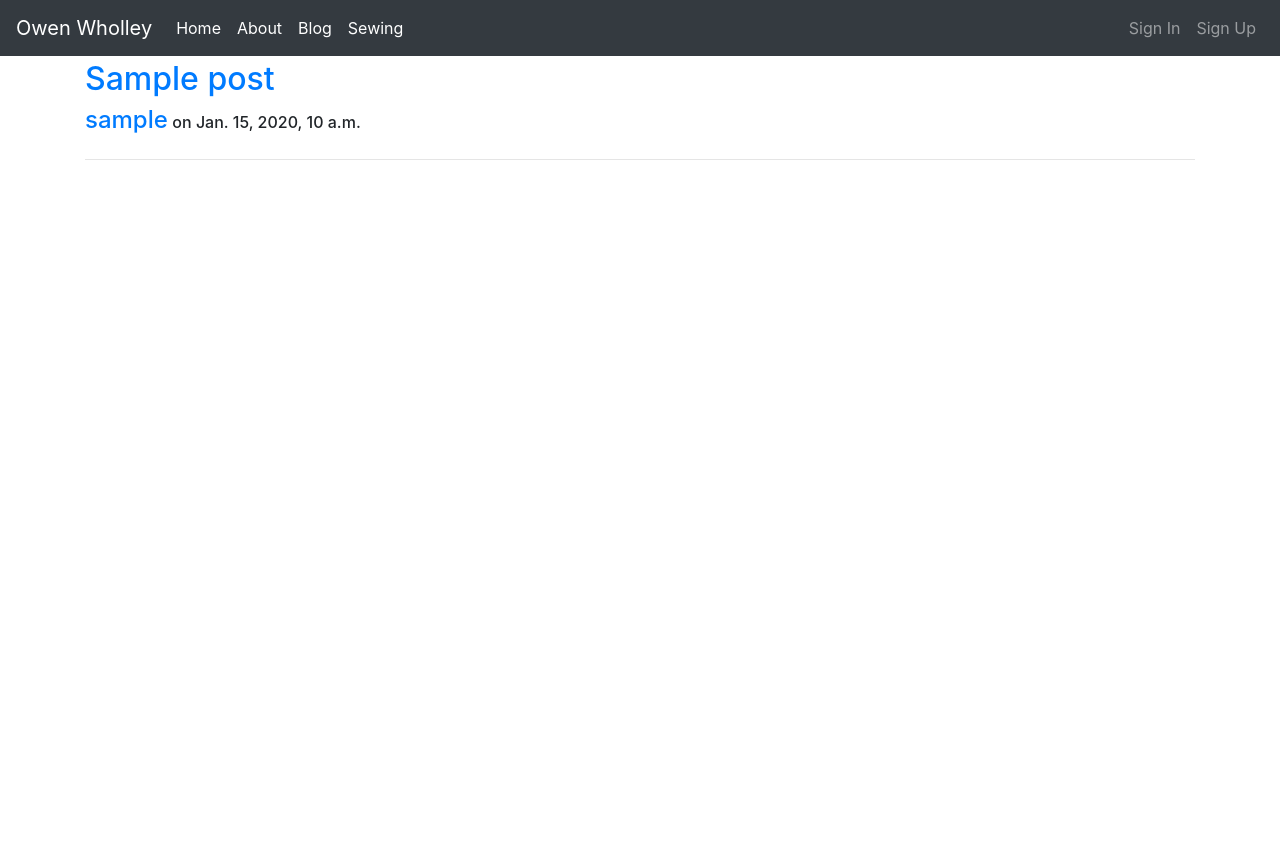
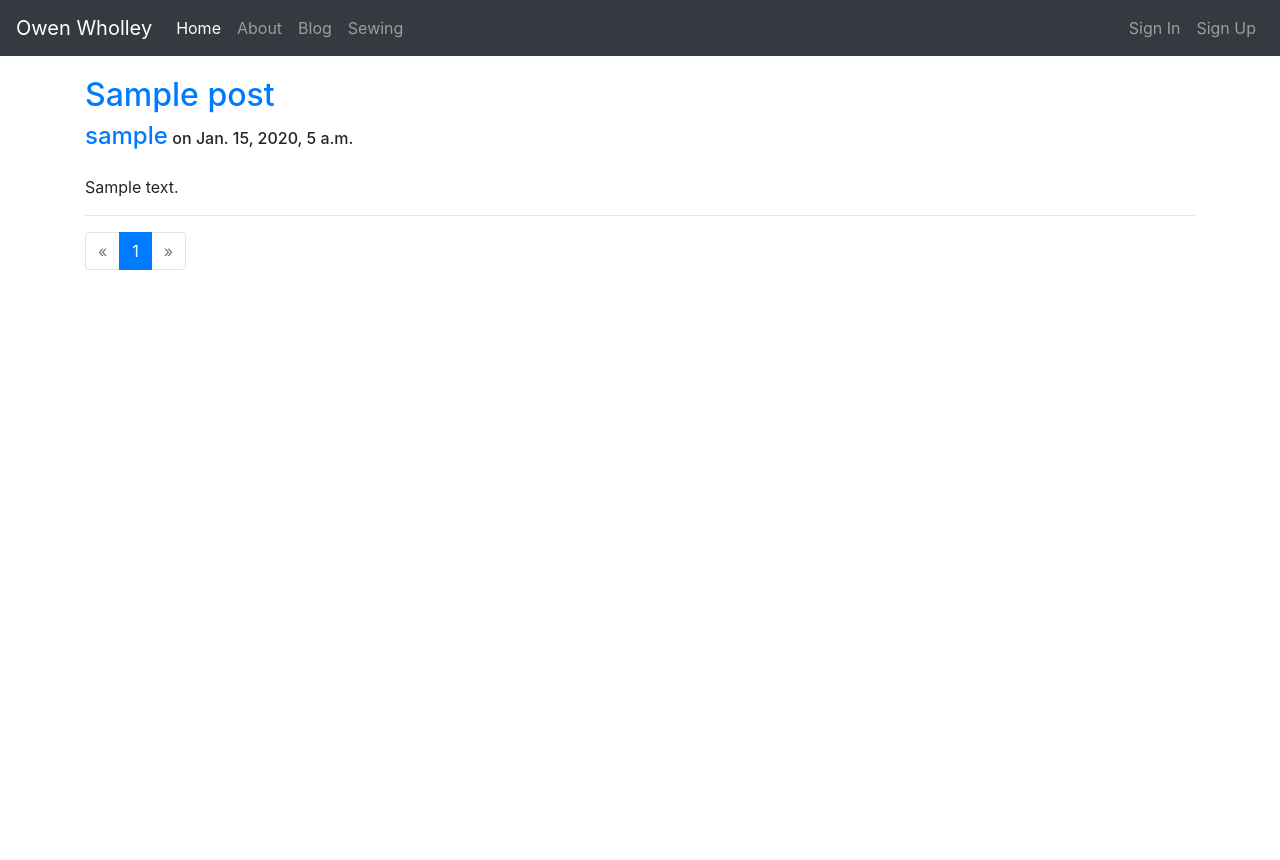
Before and after one commit to owholley/personal_site, a Django app: page /blog/ in a window 1280 px wide. Run offline with Django 4.2, Linux system fonts and the light colour scheme; tables that the repository leaves empty hold one stand-in row (values such as "Sample post"); parts of the project's set-up code (start-up, migrations or seed data) failed here and were passed over; some libraries are stand-ins or nearby versions.

Commit message:
Some more html/css changes, deleted image foreign key for post, added post description, implemented pagination for blog app.

```diff
--- a/blog/models.py
+++ b/blog/models.py
@@ -11,23 +11,14 @@ class Post(TimeStampedModel):
     slug = AutoSlugField("Post Address", always_update=False, populate_from="title")
     author = models.ForeignKey(
         get_user_model(), on_delete=models.CASCADE)
+    description = models.TextField(blank=True)
     content = RichTextField(blank=False)
+
+    class Meta:
+        ordering = ['-modified']
 
     def __str__(self):
         return self.title
 
     def get_absolute_url(self):
         return reverse('blog:detail', kwargs={"slug": self.slug})
-
-
-class Image(TimeStampedModel):
-    name = models.CharField(max_length=200)
-    post = models.ForeignKey(
-        Post,
-        on_delete=models.CASCADE,
-        related_name="images")
-    slug = AutoSlugField(
-        "Image Address",
-        always_update=False,
-        populate_from="name")
-    url = models.ImageField(upload_to='posts/')
--- a/blog/views.py
+++ b/blog/views.py
@@ -29,6 +29,7 @@ class PostDetailView(DetailView):
 
 
 class PostListView(ListView):
+    paginate_by = 5
     model = Post
     context_object_name = 'post_list'
     template_name = 'blog/post_list.html'
--- a/config/settings.py
+++ b/config/settings.py
@@ -155,7 +155,7 @@ AUTH_PASSWORD_VALIDATORS = [
 
 LANGUAGE_CODE = 'en-us'
 
-TIME_ZONE = 'UTC'
+TIME_ZONE = 'America/New_York'
 
 USE_I18N = True
 
--- a/static/css/base.css
+++ b/static/css/base.css
@@ -17,6 +17,7 @@ h1 {
 
 .container {
     height: 100vh;
+    padding-top: 1em;
 }
 
 
@@ -29,6 +30,7 @@ h1 {
     color: red;
 }
 
+/* Centering images in the blog post uploaded through rich text editor */
 p img {
     margin-left: auto;
     margin-right: auto;
@@ -37,6 +39,7 @@ p img {
     height: auto;
 }
 
+/* Adding some space at the bottom of a post */
 .post-content {
     padding-bottom: 3em;
 }
--- a/templates/_base.html
+++ b/templates/_base.html
@@ -32,13 +32,13 @@
                         <li class="nav-item active">
                             <a class="nav-link" href="{% url 'home' %}">Home <span class="sr-only">(current)</span></a>
                         </li>
-                        <li class="nav-item active">
+                        <li class="nav-item">
                             <a class="nav-link" href="{% url 'about' %}">About</a>
                         </li>
-                        <li class="nav-item active">
+                        <li class="nav-item">
                             <a class="nav-link" href="{% url 'blog:list' %}">Blog</a>
                         </li>
-                        <li class="nav-item active">
+                        <li class="nav-item">
                             <a class="nav-link" href="{% url 'sewing:list' %}">Sewing</a>
                         </li>
                     </ul>
--- a/templates/blog/post_list.html
+++ b/templates/blog/post_list.html
@@ -7,7 +7,7 @@
     {% if user.is_staff %}
         <h3>Staff Menu</h3>
 
-        <a class="btn btn-warning" href="{% url 'blog:create' %}" role="button">
+        <a class="btn btn-success" href="{% url 'blog:create' %}" role="button">
             Create Post
         </a>
 
@@ -26,8 +26,38 @@
                 {% if post.created != post.modified %}
                     <h6 class="updated">Updated {{ post.modified }}</h6>
                 {% endif %}
+                <p>{{ post.description|linebreaks }}</p>
             </div>
             <hr/>
         </div>
     {% endfor %}
+
+    <!-- Pagination -->
+    <nav class="pagination">
+        <ul class="pagination">
+
+            {% if page_obj.has_previous %}
+                <li class="page-item"><a class="page-link" href="?page={{ page_obj.previous_page_number }}">&laquo;</a></li>
+            {% else %}
+                <li class="page-item disabled"><span class="page-link">&laquo;</span></li>
+            {% endif %}
+
+            {% for i in paginator.page_range %}
+                {% if page_obj.number == i %}
+                    <li class="page-item active"><span class="page-link">{{ i }}<span class="sr-only">(current)</span></span></li>
+                {% else %}
+                    <li class="page-item"><a class="page-link" href="?page={{ i }}">{{ i }}</a></li>
+                {% endif %}
+            {% endfor %}
+
+            {% if page_obj.has_next %}
+                <li class="page-item"><a class="page-link" href="?page={{ page_obj.next_page_number }}">&raquo;</a></li>
+            {% else %}
+                <li class="page-item disabled"><span class="page-link">&raquo;</span></li>
+            {% endif %}
+
+        </ul>
+    </nav>
+
+
 {% endblock content %}
```
Also changed, not shown: blog/admin.py (+2 -8 lines), templates/blog/post_detail.html (+0 -8 lines), blog/migrations/0006_delete_image.py (added), blog/migrations/0007_alter_post_options_post_description.py (added).
